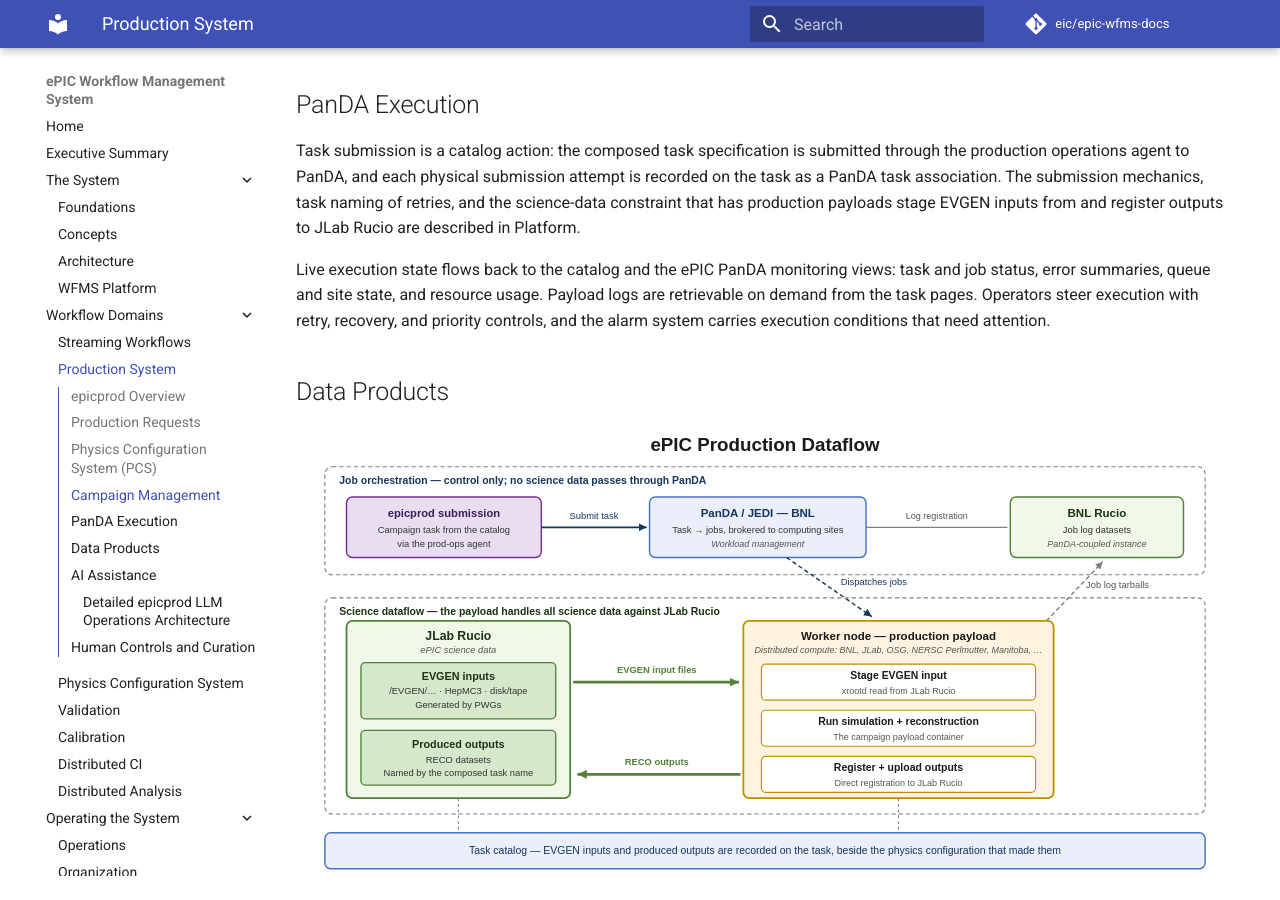
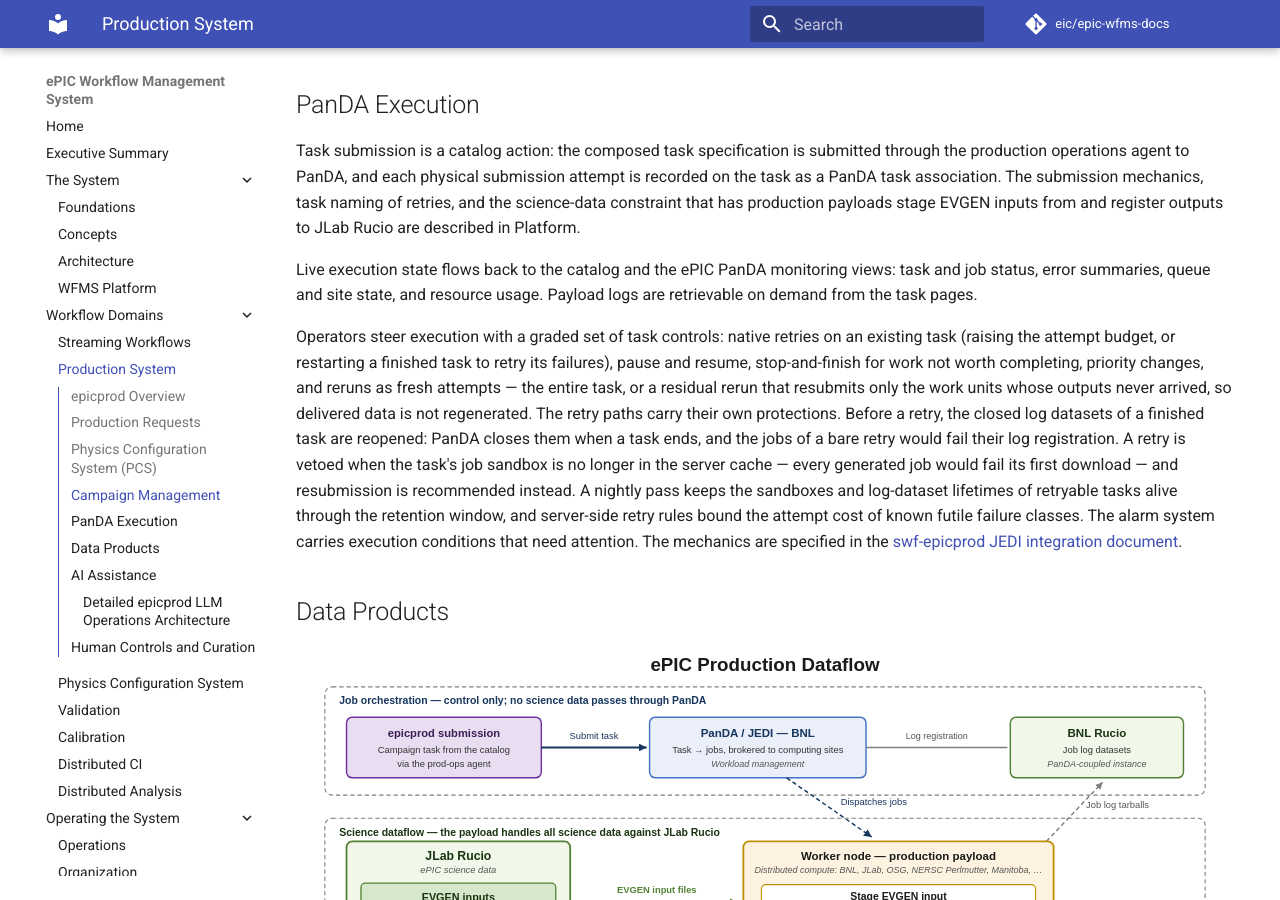
Before and after one commit to eic/epic-wfms-docs, an MkDocs documentation site: the page built from docs/production.md, in a window 1280 px wide and 900 px high, scrolled down 3359 px. Built offline with MkDocs 1.6.1 and Material for MkDocs 9.7.7, drawn with Linux system fonts in a browser that asks for light colours; comment, search, counter and statistics services are not loaded.

Commit message:
Production: the task controls and their retry protections
The graded control set (native retries, pause/resume,
stop-and-finish, priority, entire and residual reruns) and the
protections behind the retry paths: log-dataset reopen, the
purged-sandbox veto, the nightly sandbox and log-lifetime keepalive,
and server-side retry rules.

Co-Authored-By: Claude Fable 5 <noreply@anthropic.com>

```diff
--- a/docs/production.md
+++ b/docs/production.md
@@ -83,8 +83,18 @@ inputs from and register outputs to JLab Rucio are described in Platform.
 
 Live execution state flows back to the catalog and the ePIC PanDA monitoring views: task and job status, error
 summaries, queue and site state, and resource usage. Payload logs are retrievable on demand from the task pages.
-Operators steer execution with retry, recovery, and priority controls, and the alarm system carries execution
-conditions that need attention.
+
+Operators steer execution with a graded set of task controls: native retries on an existing task (raising the
+attempt budget, or restarting a finished task to retry its failures), pause and resume, stop-and-finish for work
+not worth completing, priority changes, and reruns as fresh attempts — the entire task, or a residual rerun that
+resubmits only the work units whose outputs never arrived, so delivered data is not regenerated. The retry paths
+carry their own protections. Before a retry, the closed log datasets of a finished task are reopened: PanDA closes
+them when a task ends, and the jobs of a bare retry would fail their log registration. A retry is vetoed when the
+task's job sandbox is no longer in the server cache — every generated job would fail its first download — and
+resubmission is recommended instead. A nightly pass keeps the sandboxes and log-dataset lifetimes of retryable
+tasks alive through the retention window, and server-side retry rules bound the attempt cost of known futile
+failure classes. The alarm system carries execution conditions that need attention. The mechanics are specified in
+the [swf-epicprod JEDI integration document](https://github.com/BNLNPPS/swf-epicprod/blob/main/docs/JEDI_INTEGRATION.md).
 
 ## Data Products
 
```
